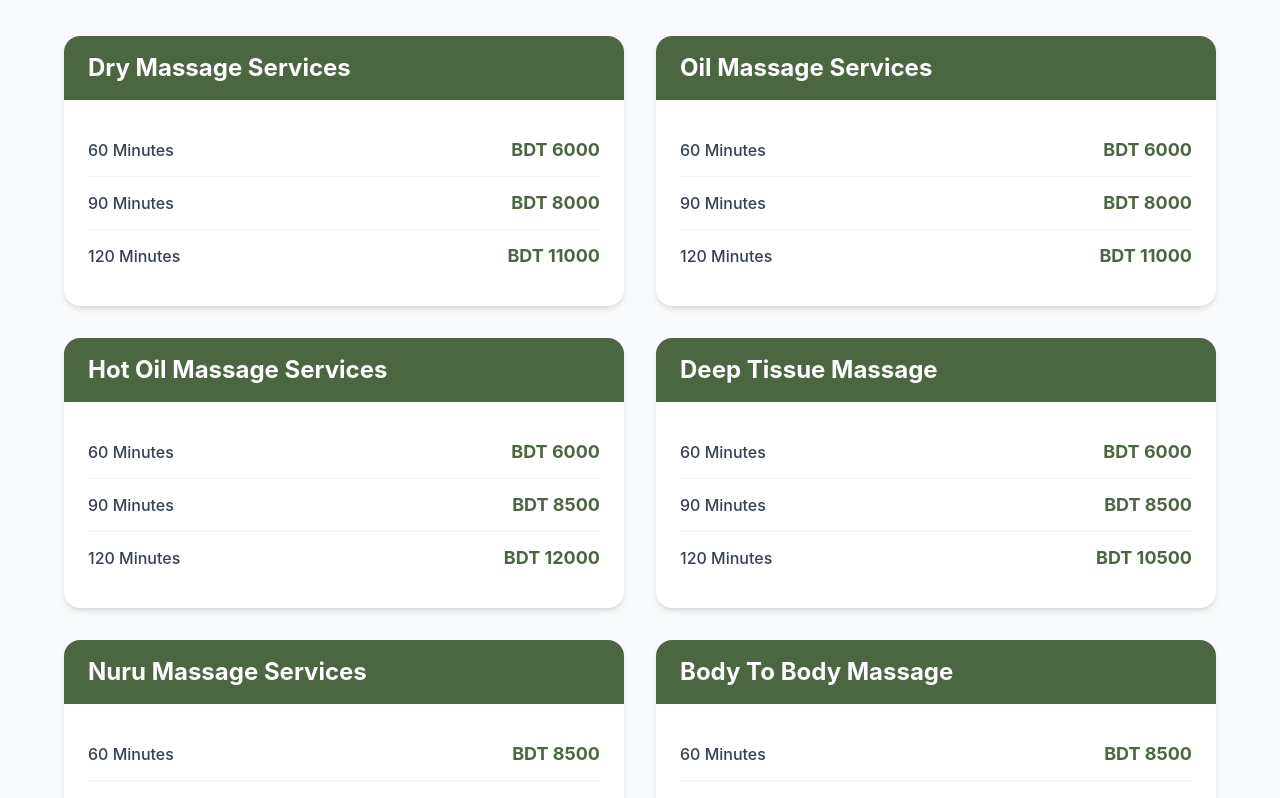
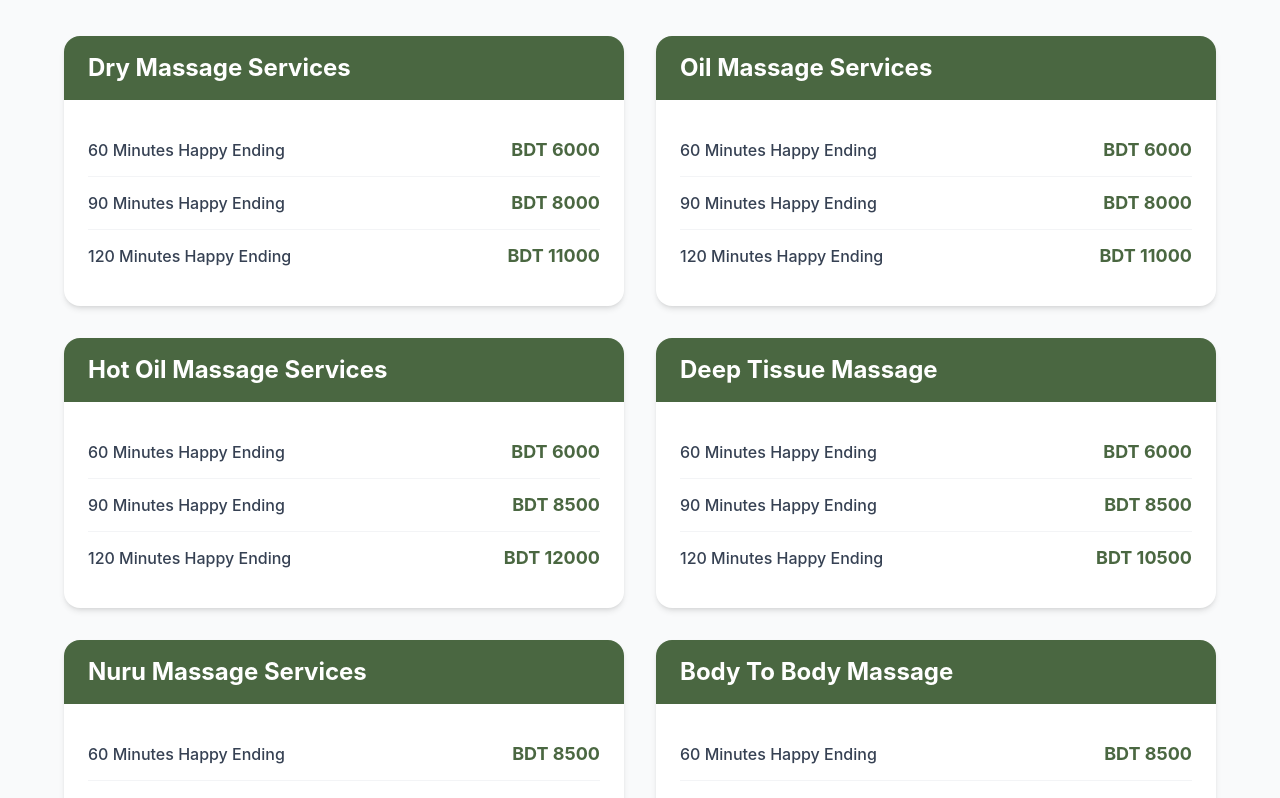
Before and after one commit to mridul360/spa-gulsan, a React (Vite) app: page / in a window 1280 px wide. Shown: the part 1500-2298 px from the top of the page. Built offline with nearby package versions, Linux system fonts and the light colour scheme.

Commit message:
review part

```diff
--- a/src/Components/Price.jsx
+++ b/src/Components/Price.jsx
@@ -5,65 +5,65 @@ const pricingData = [
   {
     category: "Dry Massage Services",
     services: [
-      { duration: "60 Minutes", price: "BDT 6000" },
-      { duration: "90 Minutes", price: "BDT 8000" },
-      { duration: "120 Minutes", price: "BDT 11000" },
+      { duration: "60 Minutes Happy Ending", price: "BDT 6000" },
+      { duration: "90 Minutes Happy Ending", price: "BDT 8000" },
+      { duration: "120 Minutes Happy Ending", price: "BDT 11000" },
     ],
   },
   {
     category: "Oil Massage Services",
     services: [
-      { duration: "60 Minutes", price: "BDT 6000" },
-      { duration: "90 Minutes", price: "BDT 8000" },
-      { duration: "120 Minutes", price: "BDT 11000" },
+      { duration: "60 Minutes Happy Ending", price: "BDT 6000" },
+      { duration: "90 Minutes Happy Ending", price: "BDT 8000" },
+      { duration: "120 Minutes Happy Ending", price: "BDT 11000" },
     ],
   },
   {
     category: "Hot Oil Massage Services",
     services: [
-      { duration: "60 Minutes", price: "BDT 6000" },
-      { duration: "90 Minutes", price: "BDT 8500" },
-      { duration: "120 Minutes", price: "BDT 12000" },
+      { duration: "60 Minutes Happy Ending", price: "BDT 6000" },
+      { duration: "90 Minutes Happy Ending", price: "BDT 8500" },
+      { duration: "120 Minutes Happy Ending", price: "BDT 12000" },
     ],
   },
   {
     category: "Deep Tissue Massage",
     services: [
-      { duration: "60 Minutes", price: "BDT 6000" },
-      { duration: "90 Minutes", price: "BDT 8500" },
-      { duration: "120 Minutes", price: "BDT 10500" },
+      { duration: "60 Minutes Happy Ending", price: "BDT 6000" },
+      { duration: "90 Minutes Happy Ending", price: "BDT 8500" },
+      { duration: "120 Minutes Happy Ending", price: "BDT 10500" },
     ],
   },
   {
     category: "Nuru Massage Services",
     services: [
-      { duration: "60 Minutes", price: "BDT 8500" },
-      { duration: "90 Minutes", price: "BDT 10000" },
-      { duration: "120 Minutes", price: "BDT 15000" },
+      { duration: "60 Minutes Happy Ending", price: "BDT 8500" },
+      { duration: "90 Minutes Happy Ending", price: "BDT 10000" },
+      { duration: "120 Minutes Happy Ending", price: "BDT 15000" },
     ],
   },
   {
     category: "Body To Body Massage",
     services: [
-      { duration: "60 Minutes", price: "BDT 8500" },
-      { duration: "90 Minutes", price: "BDT 12500" },
-      { duration: "120 Minutes", price: "BDT 16000" },
+      { duration: "60 Minutes Happy Ending", price: "BDT 8500" },
+      { duration: "90 Minutes Happy Ending", price: "BDT 12500" },
+      { duration: "120 Minutes Happy Ending", price: "BDT 16000" },
     ],
   },
   {
     category: "Two Girls Massage",
     services: [
-      { duration: "60 Minutes", price: "BDT 15000" },
-      { duration: "90 Minutes", price: "BDT 20000" },
-      { duration: "120 Minutes", price: "BDT 25000" },
+      { duration: "60 Minutes Happy Ending", price: "BDT 15000" },
+      { duration: "90 Minutes Happy Ending", price: "BDT 20000" },
+      { duration: "120 Minutes Happy Ending", price: "BDT 25000" },
     ],
   },
   {
     category: "Body Scrub Massage",
     services: [
-      { duration: "60 Minutes", price: "BDT 15000" },
-      { duration: "90 Minutes", price: "BDT 20000" },
-      { duration: "120 Minutes", price: "BDT 25000" },
+      { duration: "60 Minutes Happy Ending", price: "BDT 15000" },
+      { duration: "90 Minutes Happy Ending", price: "BDT 20000" },
+      { duration: "120 Minutes Happy Ending", price: "BDT 25000" },
     ],
   },
 ];
--- a/src/Components/Review.jsx
+++ b/src/Components/Review.jsx
@@ -20,24 +20,7 @@ const reviewsData = [
     date: "February 2025",
     image: "https://randomuser.me/api/portraits/men/32.jpg"
   },
-  {
-    id: 3,
-    name: "Tahmina Khan",
-    location: "Banani, Dhaka",
-    rating: 4,
-    text: "Lovely spa with great service. The body scrub and facial were wonderful. Only small issue was waiting time, but overall great experience.",
-    date: "January 2025",
-    image: "https://randomuser.me/api/portraits/women/68.jpg"
-  },
-  {
-    id: 4,
-    name: "Michael D'Souza",
-    location: "Gulshan-2, Dhaka",
-    rating: 5,
-    text: "Silken Touch stands out for its attention to detail and care. The two girls massage package was incredible. Pure bliss!",
-    date: "December 2024",
-    image: "https://randomuser.me/api/portraits/men/45.jpg"
-  }
+
 ]
 
 const StarRating = ({ rating }) => (
```
